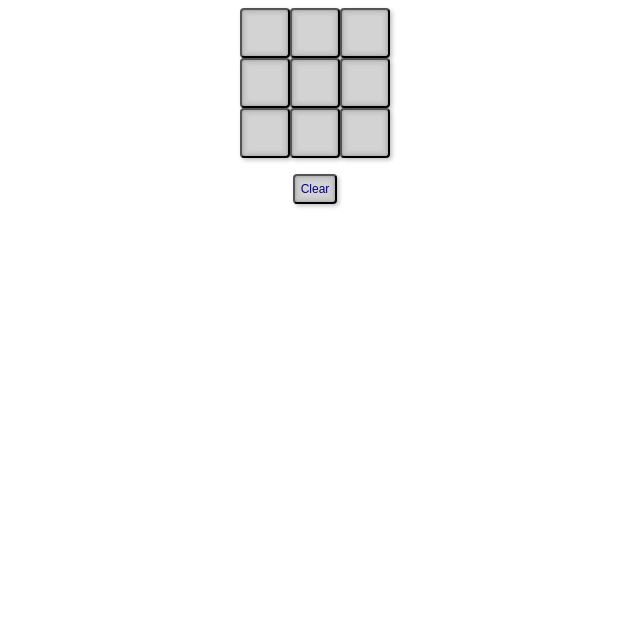
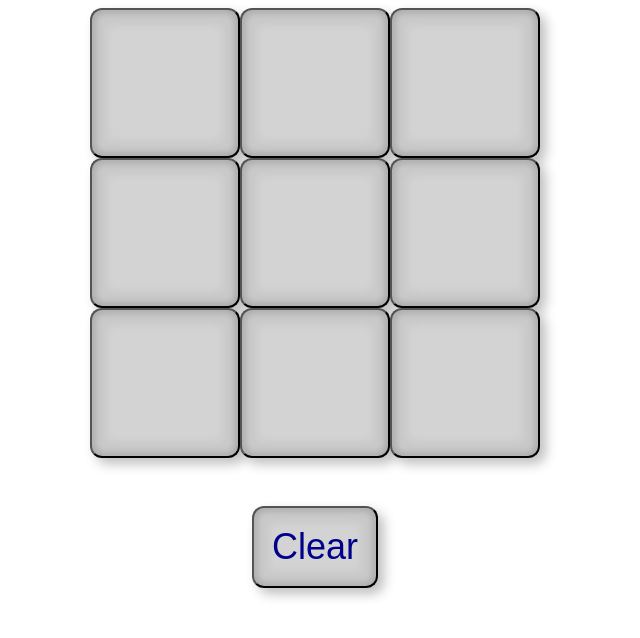
Before and after one commit to jparthemore/tictactoe, a website: page public/html/index.html in a window 1280 px wide. Shown: the whole page, without its empty margins (325-965 px from the left). Drawn offline with Linux system fonts and the light colour scheme; files that its build step writes are made by us from their sources; files whose address does not match are found by name.

Commit message:
tripled size, corrected bug - now after win you can continue to play

```diff
--- a/public/css/main.css
+++ b/public/css/main.css
@@ -1,20 +1,21 @@
 .btn-square{
   background-color: lightgray;
-  width:50px;
-  height: 50px;
+  width:150px;
+  height: 150px;
   vertical-align: top;
   text-align: center;
-  border-radius: 4px;
+  border-radius: 12px;
   box-shadow:
-        inset 0 0 2px 0 rgba(255,255,255,.4),
-        inset 0 0 3px 0 rgba(0,0,0,.4),
-        inset 0 0 3px 5px rgba(0,0,0,.05),
-        2px 2px 4px 0 rgba(0,0,0,.25);
+        inset 0 0 6px 0 rgba(255,255,255,.4),
+        inset 0 0 9px 0 rgba(0,0,0,.4),
+        inset 0 0 9px 15px rgba(0,0,0,.05),
+        6px 6px 12px 0 rgba(0,0,0,.25);
   font-family: sans-serif;
+  font-size: 36px;
   color: darkblue;
 }
 .row-squares{
-  height: 50px;
+  height: 150px;
   text-align: center;
 }
 .claimed-by-X{
@@ -33,20 +34,20 @@
 }
 
 .controls-space{
-  padding-top: 16px;
+  padding-top: 48px;
   text-align: center;
 
 }
 .btn{
   background-color: lightgray;
-  border-radius: 4px;
+  border-radius: 12px;
   box-shadow:
-        inset 0 0 2px 0 rgba(255,255,255,.4),
-        inset 0 0 3px 0 rgba(0,0,0,.4),
-        inset 0 0 3px 5px rgba(0,0,0,.05),
-        2px 2px 4px 0 rgba(0,0,0,.25);
+        inset 0 0 6px 0 rgba(255,255,255,.4),
+        inset 0 0 9px 0 rgba(0,0,0,.4),
+        inset 0 0 9px 15px rgba(0,0,0,.05),
+        6px 6px 12px 0 rgba(0,0,0,.25);
   font-family: sans-serif;
-  font-size: 12px;
+  font-size: 36px;
   color: darkblue;
-  padding: 6px;
+  padding: 18px;
 }
--- a/public/js/app.js
+++ b/public/js/app.js
@@ -4,7 +4,6 @@ const App = {
   rootElement: '#app',
   numRows: 3,
   numCols: 3,
-  rowHeight: 50,
   activePlayer: 'X',
   winningPlayer: '',
   board: [],
@@ -54,6 +53,7 @@ const App = {
 
   clearBoard: function(){
     this.activePlayer = 'X';
+    this.winningPlayer = '';
     this.makeBoard();
     this.render();
   },
```
